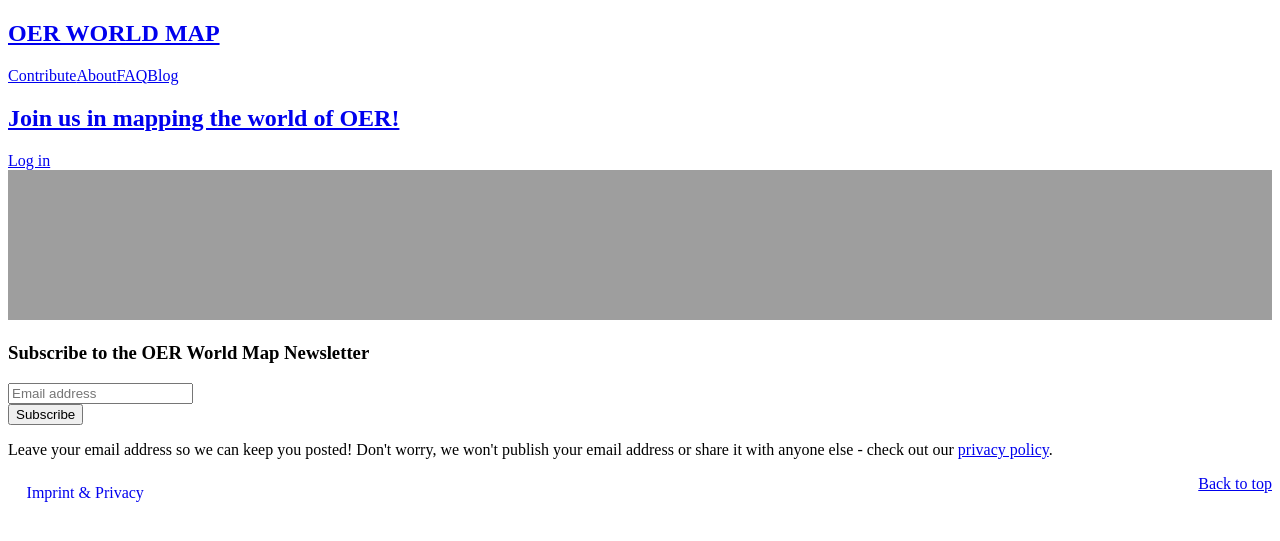
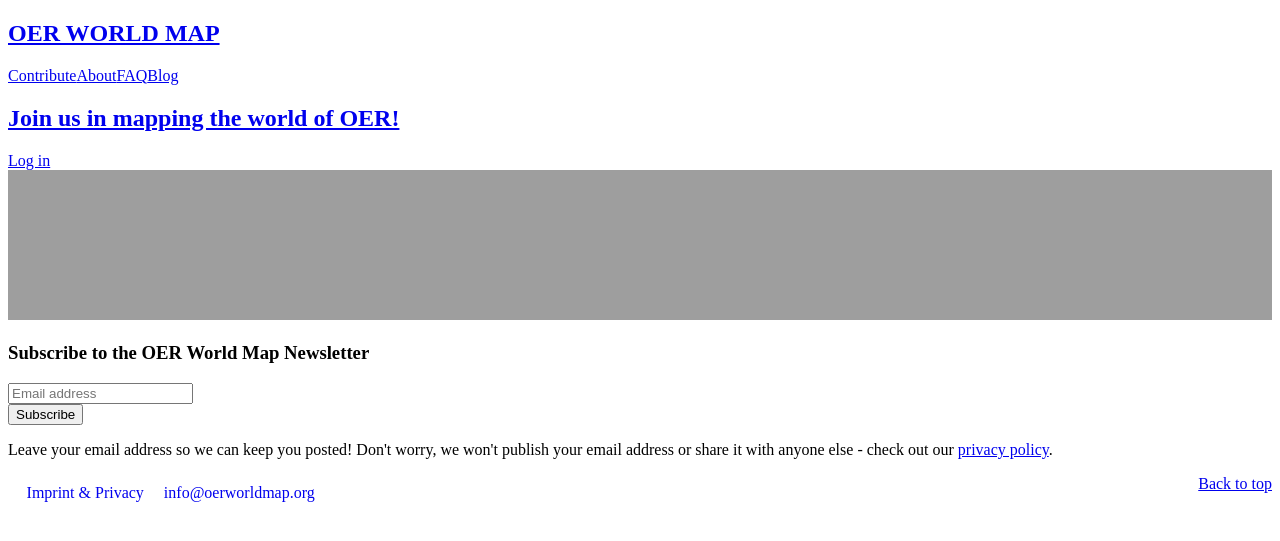
Before and after one commit to hbz/oerworldmap-static, a Jekyll site: the page built from api.bn.md, in a window 1280 px wide. Shown: the top 541 px of the page. Built offline with Jekyll 4.4.1, drawn with Linux system fonts in a browser that asks for light colours; nearby versions of some CDN libraries; a style sheet for code colours, icons or effects is not loaded.

Commit message:
add email address

```diff
--- a/_includes/_landingpage/contact.html
+++ b/_includes/_landingpage/contact.html
@@ -1,7 +1,7 @@
 <h3>Contact</h3>
 
 <p>
-  For any questions about the OER World Map, please feel free to contact us!
+  For any questions about the OER World Map, please feel free to contact us! Use the contact form below or send an email to <a href="mailto:info@oerworldmap.org">info@oerworldmap.org</a>
 </p>
 
 <form method="post" action="/contact" class="form-prirmay-color">
--- a/_includes/footer.html
+++ b/_includes/footer.html
@@ -14,7 +14,9 @@
         <i class="cc cc-by"></i>
       </a>
 
-      <a href="/imprint" style="text-decoration: none !important;">Imprint & Privacy</a>
+      <a href="/imprint" style="text-decoration: none !important; margin-right: 1em;">Imprint & Privacy</a>
+
+      <a href="mailto:info@oerworldmap.org" style="text-decoration: none !important;">info@oerworldmap.org</a>
 
     </div>
 
```
